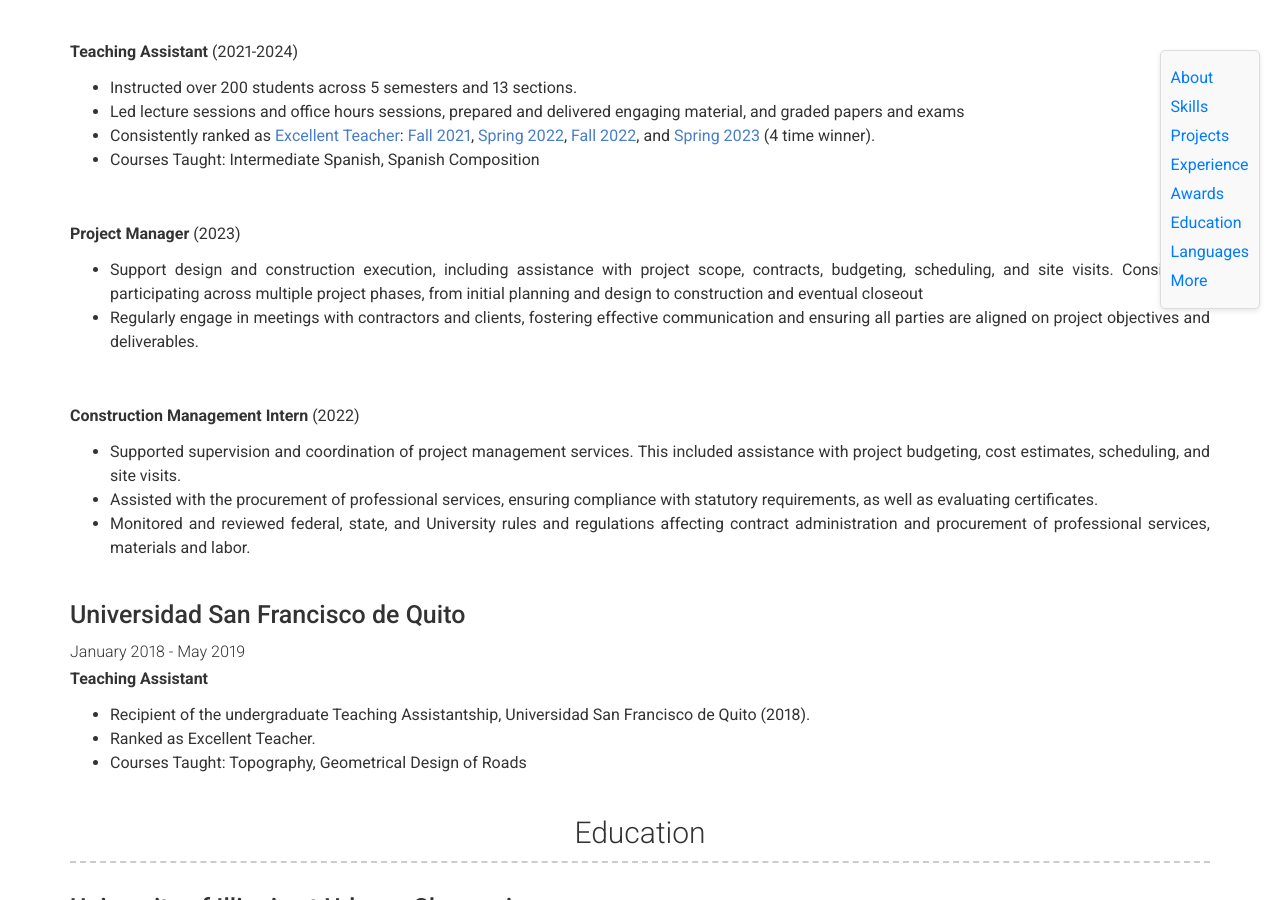
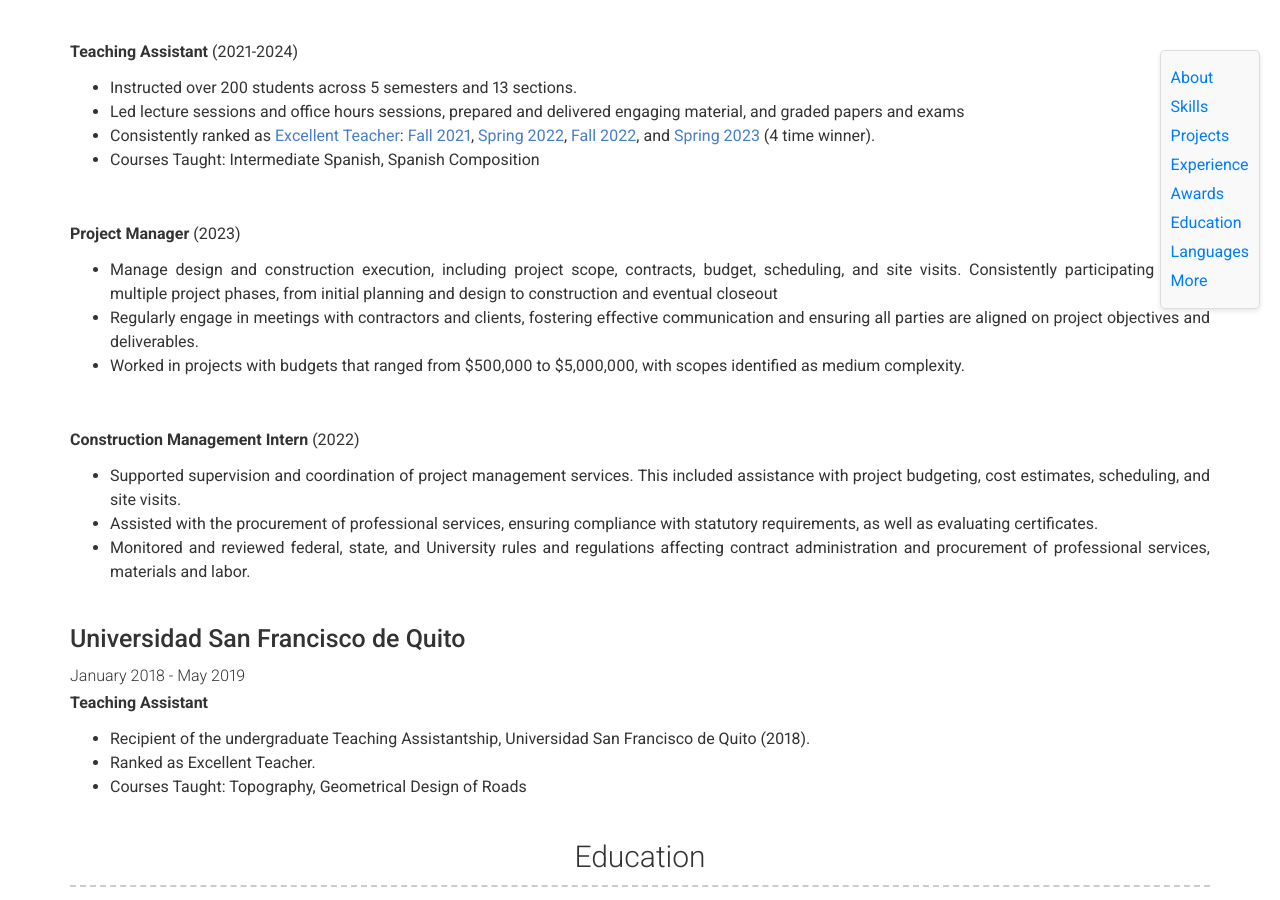
Before and after one commit to fsaudm/fsaudm.github.io, a Jekyll site: the page built from index.md, in a window 1280 px wide and 900 px high, scrolled down 5064 px. Built offline with Jekyll 4.4.1, drawn with Linux system fonts in a browser that asks for light colours.

Commit message:
updated PM position

```diff
--- a/_data/experience.yml
+++ b/_data/experience.yml
@@ -21,8 +21,9 @@
   description: |
     **Project Manager**   (2023)
     <br />
-    - Support design and construction execution, including assistance with project scope, contracts, budgeting, scheduling, and site visits. Consistently participating across multiple project phases, from initial planning and design to construction and eventual closeout
+    - Manage design and construction execution, including project scope, contracts, budget, scheduling, and site visits. Consistently participating across multiple project phases, from initial planning and design to construction and eventual closeout
     - Regularly engage in meetings with contractors and clients, fostering effective communication and ensuring all parties are aligned on project objectives and deliverables.
+    - Worked in projects with budgets that ranged from $500,000 to $5,000,000, with scopes identified as medium complexity.
 
 - company:
   description: |
```
